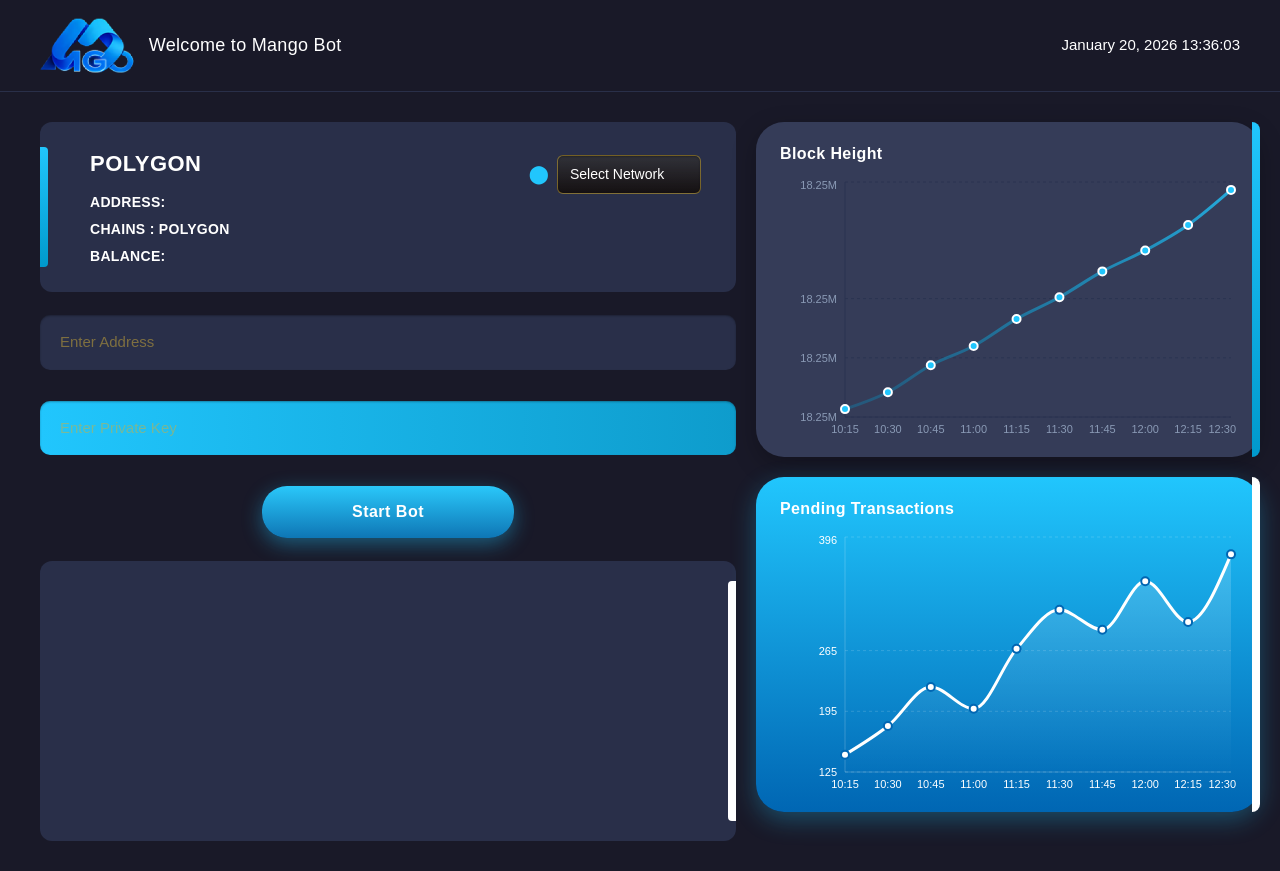
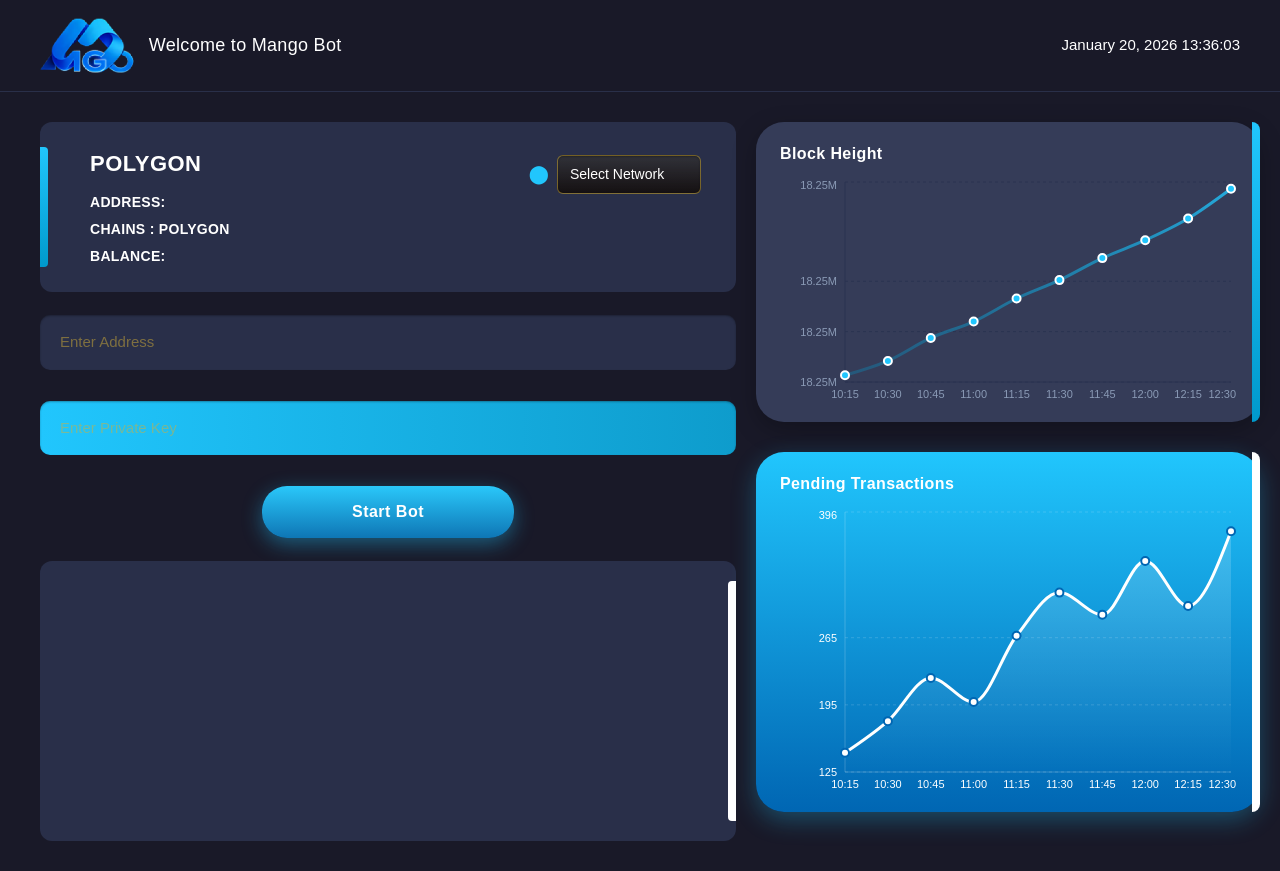
Before and after one commit to MuzammalRamzan/Marlinn-Frontend, a React (Vite) app: page /user in a window 1280 px wide. Built offline with nearby package versions, Linux system fonts and the light colour scheme.

Commit message:
Updated Hero.jsx

```diff
--- a/src/Compounent/Hero/Hero.jsx
+++ b/src/Compounent/Hero/Hero.jsx
@@ -511,13 +511,13 @@ function Hero() {
             </div>
           </div>
 
-          <div style={{ display: 'flex', flexDirection: 'column', gap: '20px' }}>
+          <div style={{ display: 'flex', flexDirection: 'column', gap: '30px' }}>
             <div style={{
               background: '#353C58',
               borderRadius: '28px',
               padding: '22px 24px',
               position: 'relative',
-              height: '335px',
+              height: '300px',
               boxShadow: '0 8px 24px rgba(0, 0, 0, 0.25)'
             }}>
               <div style={{
@@ -539,7 +539,7 @@ function Hero() {
               }}>
                 Block Height
               </h3>
-              <ResponsiveContainer width="100%" height={275}>
+              <ResponsiveContainer width="100%" height={240}>
                 <LineChart data={blockHeightData}>
                   <defs>
                     <linearGradient id="lineGradient" x1="0" y1="0" x2="0" y2="1">
@@ -587,7 +587,7 @@ function Hero() {
               borderRadius: '28px',
               padding: '22px 24px',
               position: 'relative',
-              height: '335px',
+              height: '360px',
               boxShadow: '0 8px 24px rgba(33, 198, 253, 0.3)'
             }}>
               <div style={{
@@ -609,7 +609,7 @@ function Hero() {
               }}>
                 Pending Transactions
               </h3>
-              <ResponsiveContainer width="100%" height={275}>
+              <ResponsiveContainer width="100%" height={300}>
                 <ComposedChart data={pendingTxData}>
                   <defs>
                     <linearGradient id="pendingGradientFill" x1="0" y1="0" x2="0" y2="1">
```
